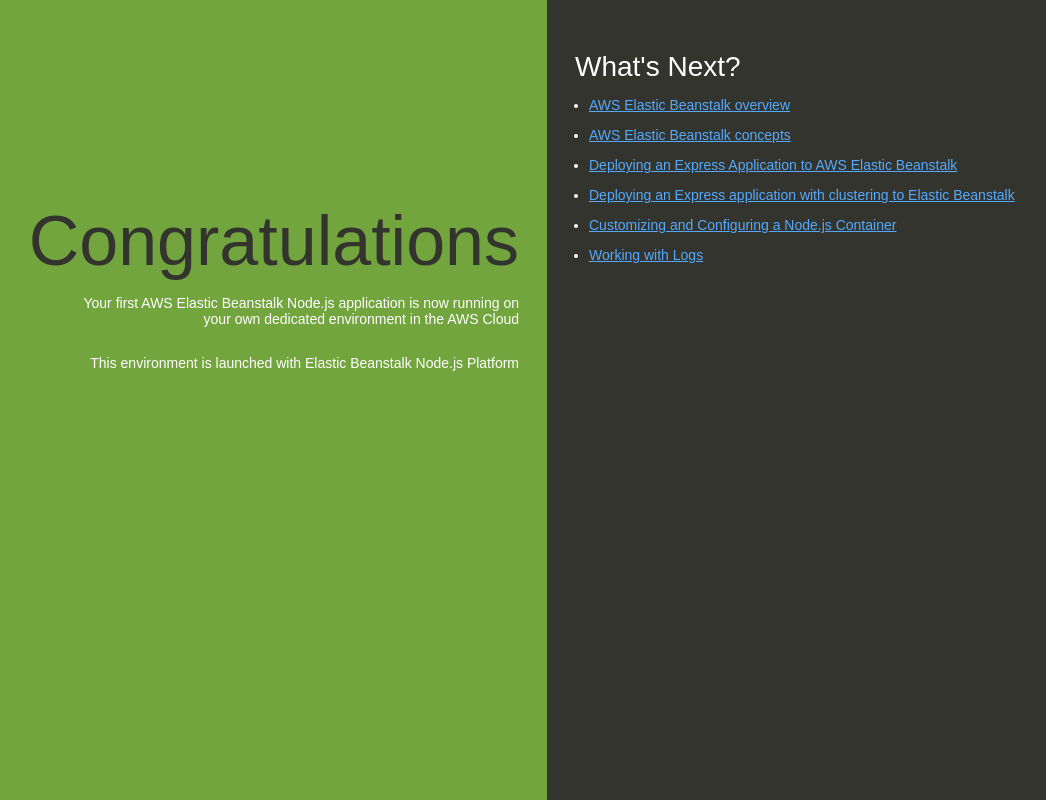
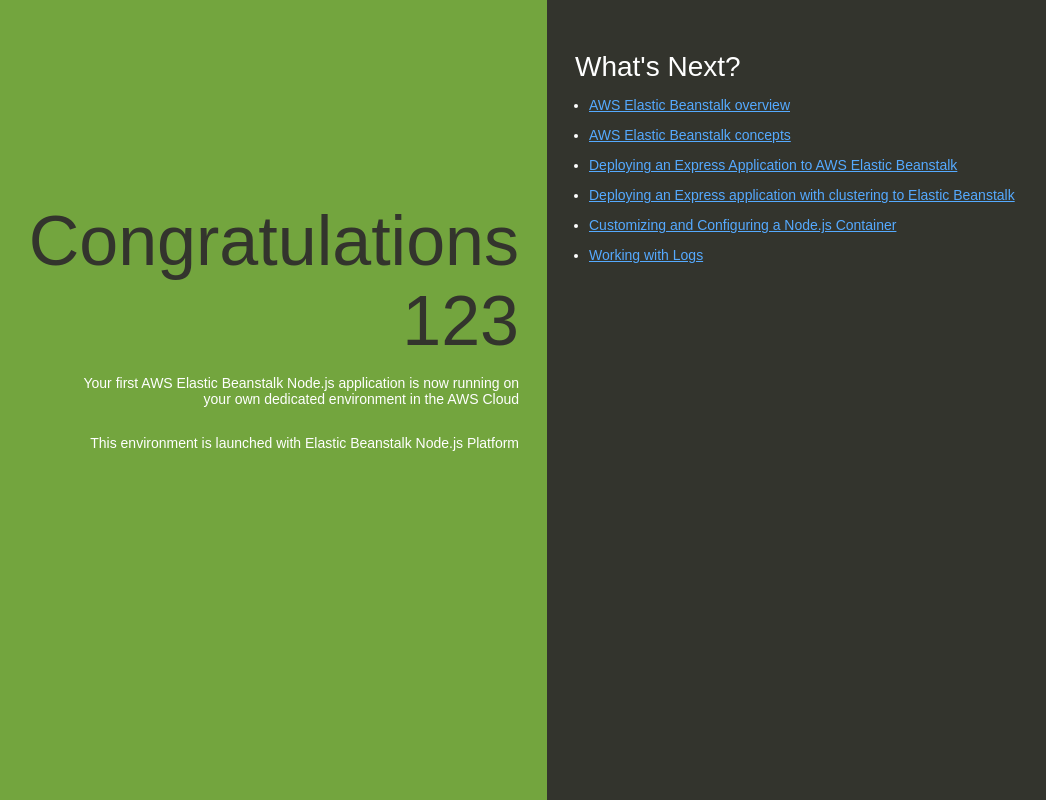
Before and after one commit to kjethi/BeanstalkNode, a website: page index.html in a window 1280 px wide. Shown: the whole page, without its empty margins (93-1139 px from the left). Drawn offline with Linux system fonts and the light colour scheme.

Commit message:
Update index.html

```diff
--- a/index.html
+++ b/index.html
@@ -74,7 +74,7 @@
   </head>
   <body>
     <div class="textColumn">
-      <h1>Congratulations</h1>
+      <h1>Congratulations 123</h1>
       <p>Your first AWS Elastic Beanstalk Node.js application is now running on your own dedicated environment in the AWS Cloud</p>
       <p>This environment is launched with Elastic Beanstalk Node.js Platform</p>
     </div>
```
